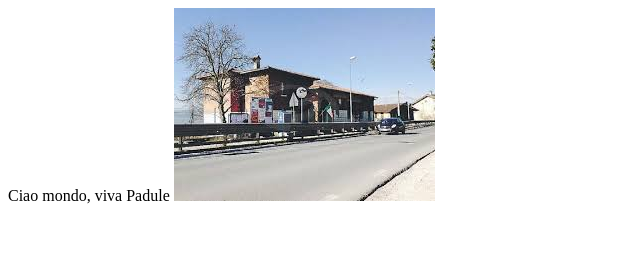
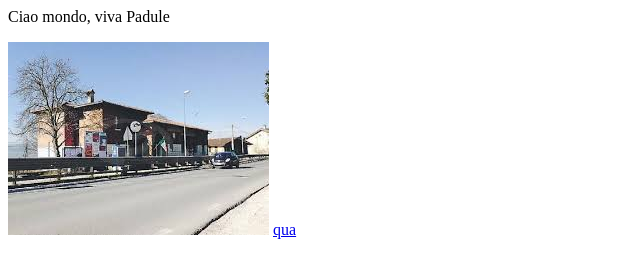
Before and after one commit to Giorgiagrassini/SitoWeb, a plain HTML site: page index.html in a window 1280 px wide. Shown: the whole page, without its empty margins (0-640 px from the left). Drawn offline with Linux system fonts and the light colour scheme.

Commit message:
aggiunto un link esterno

```diff
--- a/index.html
+++ b/index.html
@@ -1,5 +1,7 @@
 <html>
 <head> </head>
-<body> Ciao mondo, viva Padule </body>
+<body>  <p>Ciao mondo, viva Padule  </p>
 <img src="semonte.jpg">
+<a  href ="https://it.wikipedia.org/wiki/Semonte"> qua </a>
+</body>
 </html>
```
